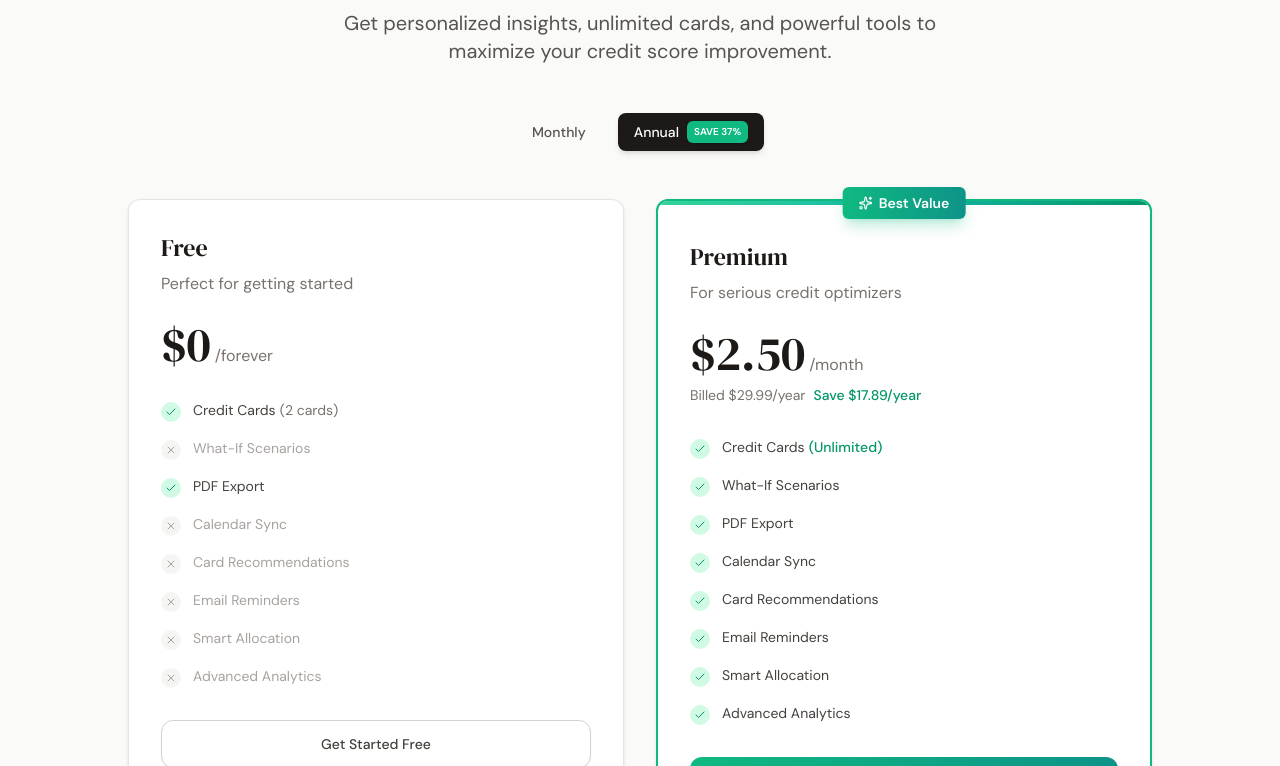
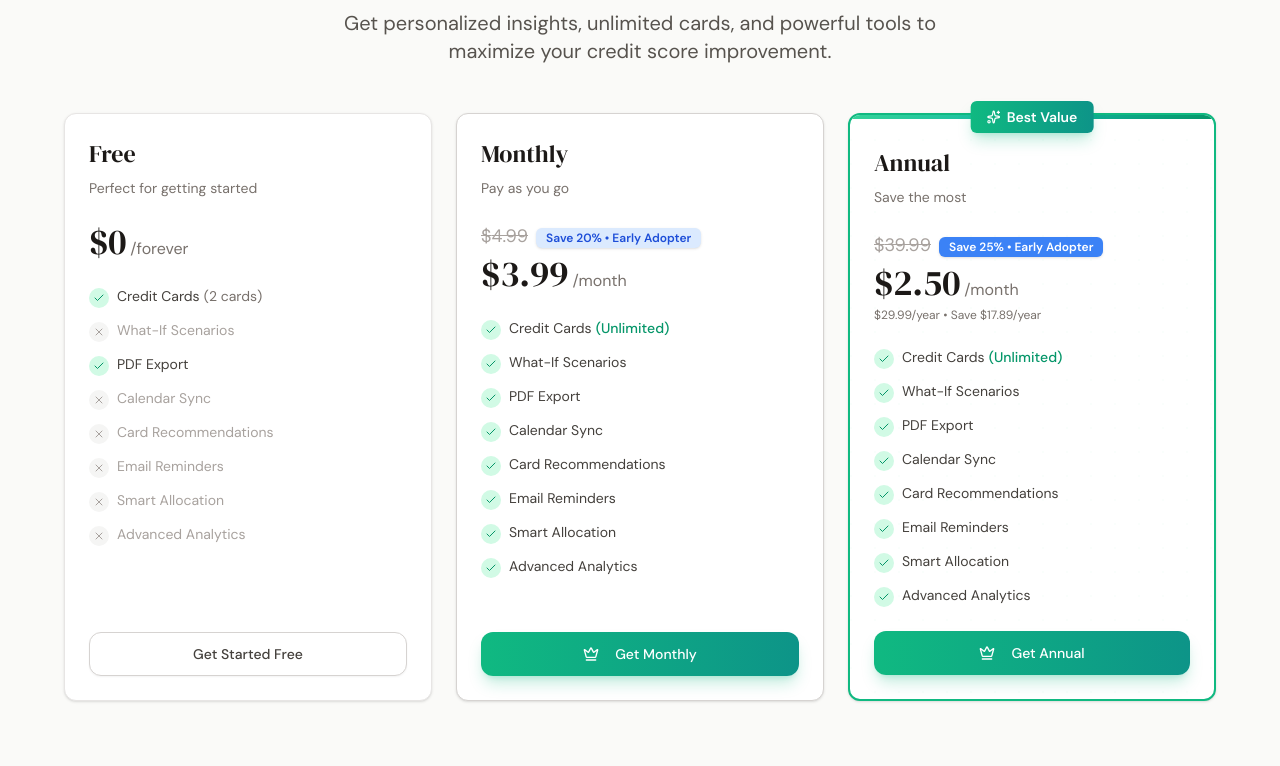
Before and after one commit to MatthiasMasiero/CardTempo, a Next.js app: page /pricing in a window 1280 px wide. Shown: the part 334-1100 px from the top of the page. Built offline with nearby package versions, Linux system fonts and the light colour scheme; no server answers.

Commit message:
fixed webhooks

```diff
--- a/package.json
+++ b/package.json
@@ -40,6 +40,7 @@
     "@upstash/ratelimit": "^2.0.7",
     "@upstash/redis": "^1.36.0",
     "@vercel/analytics": "^1.6.1",
+    "@vercel/speed-insights": "^1.3.1",
     "class-variance-authority": "^0.7.1",
     "clsx": "^2.1.1",
     "date-fns": "^4.1.0",
--- a/src/app/layout.tsx
+++ b/src/app/layout.tsx
@@ -4,6 +4,7 @@ import { DM_Serif_Display, DM_Sans } from "next/font/google";
 import "./globals.css";
 import { AuthSync } from "@/components/AuthSync";
 import { Analytics } from "@vercel/analytics/react";
+import { SpeedInsights } from "@vercel/speed-insights/next";
 
 const geistSans = localFont({
   src: "./fonts/GeistVF.woff",
@@ -80,6 +81,7 @@ export default function RootLayout({
         <AuthSync />
         {children}
         <Analytics />
+        <SpeedInsights />
       </body>
     </html>
   );
--- a/src/app/pricing/page.tsx
+++ b/src/app/pricing/page.tsx
@@ -25,14 +25,17 @@ import {
 
 const PRICING = {
   monthly: {
+    originalAmount: 4.99,
     amount: 3.99,
     label: 'month',
+    savings: '20%',
   },
   annual: {
+    originalAmount: 39.99,
     amount: 29.99,
     monthlyEquivalent: 2.50,
     label: 'year',
-    savings: '37%',
+    savings: '25%',
   },
 };
 
@@ -89,26 +92,25 @@ function PricingPageContent() {
   const { isAuthenticated } = useAuthStore();
   const { isPremium, isGrandfathered, subscription } = useSubscriptionStore();
 
-  const [isAnnual, setIsAnnual] = useState(true);
-  const [isLoading, setIsLoading] = useState(false);
+  const [isLoadingMonthly, setIsLoadingMonthly] = useState(false);
+  const [isLoadingAnnual, setIsLoadingAnnual] = useState(false);
 
   const upgradeCanceled = searchParams.get('upgrade') === 'canceled';
 
-  const handleUpgrade = async () => {
+  const handleUpgrade = async (interval: 'monthly' | 'annual') => {
     if (!isAuthenticated) {
       router.push('/login?redirect=/pricing');
       return;
     }
 
-    setIsLoading(true);
+    const setLoading = interval === 'annual' ? setIsLoadingAnnual : setIsLoadingMonthly;
+    setLoading(true);
 
     try {
       const response = await fetch('/api/stripe/checkout', {
         method: 'POST',
         headers: { 'Content-Type': 'application/json' },
-        body: JSON.stringify({
-          interval: isAnnual ? 'annual' : 'monthly',
-        }),
+        body: JSON.stringify({ interval }),
       });
 
       const data = await response.json();
@@ -117,16 +119,17 @@ function PricingPageContent() {
         window.location.href = data.url;
       } else {
         console.error('[Pricing] No checkout URL returned');
-        setIsLoading(false);
+        setLoading(false);
       }
     } catch (error) {
       console.error('[Pricing] Error creating checkout session:', error);
-      setIsLoading(false);
+      setLoading(false);
     }
   };
 
   const handleManageSubscription = async () => {
-    setIsLoading(true);
+    setIsLoadingMonthly(true);
+    setIsLoadingAnnual(true);
 
     try {
       const response = await fetch('/api/stripe/portal', {
@@ -139,11 +142,13 @@ function PricingPageContent() {
         window.location.href = data.url;
       } else {
         console.error('[Pricing] No portal URL returned');
-        setIsLoading(false);
+        setIsLoadingMonthly(false);
+        setIsLoadingAnnual(false);
       }
     } catch (error) {
       console.error('[Pricing] Error creating portal session:', error);
-      setIsLoading(false);
+      setIsLoadingMonthly(false);
+      setIsLoadingAnnual(false);
     }
   };
 
@@ -266,61 +271,28 @@ function PricingPageContent() {
           </div>
         </RevealOnScroll>
 
-        {/* Billing Toggle */}
-        {!isPremium && (
-          <RevealOnScroll delay={0.1}>
-            <div className="flex items-center justify-center gap-4 mb-12">
-              <button
-                onClick={() => setIsAnnual(false)}
-                className={`px-4 py-2 rounded-lg text-sm font-medium transition-all ${
-                  !isAnnual
-                    ? 'bg-stone-900 text-white shadow-md'
-                    : 'text-stone-600 hover:text-stone-900'
-                }`}
-              >
-                Monthly
-              </button>
-              <button
-                onClick={() => setIsAnnual(true)}
-                className={`px-4 py-2 rounded-lg text-sm font-medium transition-all flex items-center gap-2 ${
-                  isAnnual
-                    ? 'bg-stone-900 text-white shadow-md'
-                    : 'text-stone-600 hover:text-stone-900'
-                }`}
-              >
-                Annual
-                {isAnnual && (
-                  <Badge className="bg-emerald-500 text-white text-[10px] px-1.5 py-0 font-semibold">
-                    SAVE {PRICING.annual.savings}
-                  </Badge>
-                )}
-              </button>
-            </div>
-          </RevealOnScroll>
-        )}
-
         {/* Pricing Cards */}
-        <div className="mx-auto max-w-5xl">
-          <div className="grid gap-8 lg:grid-cols-2">
+        <div className="mx-auto max-w-6xl">
+          <div className="grid gap-6 lg:grid-cols-3">
             {/* Free Tier */}
-            <RevealOnScroll delay={0.2}>
-              <Card className="relative border-stone-200 bg-white h-full">
-                <CardContent className="p-8">
+            <RevealOnScroll delay={0.1}>
+              <Card className="relative border-stone-200 bg-white h-full flex flex-col">
+                <CardContent className="p-6 flex-1 flex flex-col">
                   <div className="mb-6">
                     <h3 className="font-display text-2xl text-stone-900 mb-2">Free</h3>
-                    <p className="text-stone-500">Perfect for getting started</p>
+                    <p className="text-sm text-stone-500">Perfect for getting started</p>
                   </div>
 
-                  <div className="mb-8">
+                  <div className="mb-6">
                     <div className="flex items-baseline gap-1">
-                      <span className="font-display text-5xl text-stone-900">$0</span>
+                      <span className="font-display text-4xl text-stone-900">$0</span>
                       <span className="text-stone-500">/forever</span>
                     </div>
                   </div>
 
-                  <ul className="space-y-4 mb-8">
+                  <ul className="space-y-3 mb-6 flex-1">
                     {features.map(({ key, free }) => (
-                      <li key={key} className="flex items-start gap-3">
+                      <li key={key} className="flex items-start gap-2">
                         {free ? (
                           <div className="w-5 h-5 rounded-full bg-emerald-100 flex items-center justify-center flex-shrink-0 mt-0.5">
                             <Check className="h-3 w-3 text-emerald-600" />
@@ -342,7 +314,7 @@ function PricingPageContent() {
 
                   {!isAuthenticated ? (
                     <Button
-                      className="w-full h-12 rounded-xl border-stone-300 text-stone-700 hover:bg-stone-100"
+                      className="w-full h-11 rounded-xl border-stone-300 text-stone-700 hover:bg-stone-100"
                       variant="outline"
                       onClick={() => router.push('/signup')}
                     >
@@ -350,7 +322,7 @@ function PricingPageContent() {
                     </Button>
                   ) : (
                     <Button
-                      className="w-full h-12 rounded-xl border-stone-300 text-stone-500"
+                      className="w-full h-11 rounded-xl border-stone-300 text-stone-500"
                       variant="outline"
                       disabled
                     >
@@ -361,67 +333,33 @@ function PricingPageContent() {
               </Card>
             </RevealOnScroll>
 
-            {/* Premium Tier */}
-            <RevealOnScroll delay={0.3}>
-              <div className="relative">
-                {/* Badge - changes based on billing period */}
-                <div className="absolute -top-3 left-1/2 -translate-x-1/2 z-10">
-                  <Badge className="bg-gradient-to-r from-emerald-500 to-teal-600 text-white px-4 py-1.5 text-sm font-semibold shadow-lg shadow-emerald-500/25 border-0">
-                    {isAnnual ? (
-                      <>
-                        <Sparkles className="mr-1.5 h-3.5 w-3.5" />
-                        Best Value
-                      </>
-                    ) : (
-                      <>
-                        <Check className="mr-1.5 h-3.5 w-3.5" />
-                        Full Access
-                      </>
-                    )}
-                  </Badge>
-                </div>
-
-                <Card className="relative border-2 border-emerald-500 bg-white h-full overflow-hidden">
-                  {/* Gradient accent line */}
-                  <div className="absolute top-0 left-0 right-0 h-1 bg-gradient-to-r from-emerald-400 via-teal-500 to-emerald-600" />
-
-                {/* Subtle background pattern */}
-                <div className="absolute inset-0 opacity-[0.02]">
-                  <div
-                    className="absolute inset-0"
-                    style={{
-                      backgroundImage: `radial-gradient(circle at 1px 1px, #10b981 1px, transparent 0)`,
-                      backgroundSize: '24px 24px',
-                    }}
-                  />
-                </div>
-
-                <CardContent className="p-8 pt-10 relative">
+            {/* Monthly Premium */}
+            <RevealOnScroll delay={0.2}>
+              <Card className="relative border-stone-300 bg-white h-full overflow-hidden flex flex-col">
+                <CardContent className="p-6 relative flex-1 flex flex-col">
                   <div className="mb-6">
-                    <h3 className="font-display text-2xl text-stone-900 mb-2">Premium</h3>
-                    <p className="text-stone-500">For serious credit optimizers</p>
+                    <h3 className="font-display text-2xl text-stone-900 mb-2">Monthly</h3>
+                    <p className="text-sm text-stone-500">Pay as you go</p>
                   </div>
 
-                  <div className="mb-8">
+                  <div className="mb-6">
+                    <div className="flex items-baseline gap-2 mb-1">
+                      <span className="text-lg text-stone-400 line-through">${PRICING.monthly.originalAmount}</span>
+                      <Badge className="bg-blue-100 text-blue-700 border-0 text-xs">
+                        Save {PRICING.monthly.savings} • Early Adopter
+                      </Badge>
+                    </div>
                     <div className="flex items-baseline gap-1">
-                      <span className="font-display text-5xl text-stone-900">
-                        ${isAnnual ? PRICING.annual.monthlyEquivalent.toFixed(2) : PRICING.monthly.amount.toFixed(2)}
+                      <span className="font-display text-4xl text-stone-900">
+                        ${PRICING.monthly.amount.toFixed(2)}
                       </span>
                       <span className="text-stone-500">/month</span>
                     </div>
-                    {isAnnual && (
-                      <p className="mt-2 text-sm text-stone-500">
-                        Billed ${PRICING.annual.amount}/year
-                        <span className="ml-2 text-emerald-600 font-medium">
-                          Save ${((PRICING.monthly.amount * 12) - PRICING.annual.amount).toFixed(2)}/year
-                        </span>
-                      </p>
-                    )}
                   </div>
 
-                  <ul className="space-y-4 mb-8">
+                  <ul className="space-y-3 mb-6 flex-1">
                     {features.map(({ key, premium }) => (
-                      <li key={key} className="flex items-start gap-3">
+                      <li key={key} className="flex items-start gap-2">
                         <div className="w-5 h-5 rounded-full bg-emerald-100 flex items-center justify-center flex-shrink-0 mt-0.5">
                           <Check className="h-3 w-3 text-emerald-600" />
                         </div>
@@ -437,29 +375,123 @@ function PricingPageContent() {
 
                   {isPremium && !isGrandfathered ? (
                     <Button
-                      className="w-full h-12 rounded-xl border-emerald-300 text-emerald-700 hover:bg-emerald-50"
+                      className="w-full h-11 rounded-xl border-emerald-300 text-emerald-700 hover:bg-emerald-50"
                       variant="outline"
                       onClick={handleManageSubscription}
-                      disabled={isLoading}
+                      disabled={isLoadingMonthly}
                     >
-                      {isLoading && <Loader2 className="mr-2 h-4 w-4 animate-spin" />}
+                      {isLoadingMonthly && <Loader2 className="mr-2 h-4 w-4 animate-spin" />}
                       Manage Subscription
                     </Button>
                   ) : (
                     <Button
-                      className="w-full h-12 rounded-xl bg-gradient-to-r from-emerald-500 to-teal-600 hover:from-emerald-600 hover:to-teal-700 text-white shadow-lg shadow-emerald-500/25 transition-all hover:shadow-emerald-500/40"
-                      onClick={handleUpgrade}
-                      disabled={isLoading}
+                      className="w-full h-11 rounded-xl bg-gradient-to-r from-emerald-500 to-teal-600 hover:from-emerald-600 hover:to-teal-700 text-white shadow-lg shadow-emerald-500/25 transition-all hover:shadow-emerald-500/40"
+                      onClick={() => handleUpgrade('monthly')}
+                      disabled={isLoadingMonthly}
                     >
-                      {isLoading ? (
+                      {isLoadingMonthly ? (
                         <Loader2 className="mr-2 h-4 w-4 animate-spin" />
                       ) : (
                         <Crown className="mr-2 h-4 w-4" />
                       )}
-                      {isGrandfathered ? 'Subscribe Now' : 'Upgrade to Premium'}
+                      {isGrandfathered ? 'Subscribe Now' : 'Get Monthly'}
                     </Button>
                   )}
                 </CardContent>
+              </Card>
+            </RevealOnScroll>
+
+            {/* Annual Premium - Best Value */}
+            <RevealOnScroll delay={0.3}>
+              <div className="relative">
+                {/* Best Value Badge */}
+                <div className="absolute -top-3 left-1/2 -translate-x-1/2 z-10">
+                  <Badge className="bg-gradient-to-r from-emerald-500 to-teal-600 text-white px-4 py-1.5 text-sm font-semibold shadow-lg shadow-emerald-500/25 border-0">
+                    <Sparkles className="mr-1.5 h-3.5 w-3.5" />
+                    Best Value
+                  </Badge>
+                </div>
+
+                <Card className="relative border-2 border-emerald-500 bg-white h-full overflow-hidden flex flex-col">
+                  {/* Gradient accent line */}
+                  <div className="absolute top-0 left-0 right-0 h-1 bg-gradient-to-r from-emerald-400 via-teal-500 to-emerald-600" />
+
+                  {/* Subtle background pattern */}
+                  <div className="absolute inset-0 opacity-[0.02]">
+                    <div
+                      className="absolute inset-0"
+                      style={{
+                        backgroundImage: `radial-gradient(circle at 1px 1px, #10b981 1px, transparent 0)`,
+                        backgroundSize: '24px 24px',
+                      }}
+                    />
+                  </div>
+
+                  <CardContent className="p-6 pt-8 relative flex-1 flex flex-col">
+                    <div className="mb-6">
+                      <h3 className="font-display text-2xl text-stone-900 mb-2">Annual</h3>
+                      <p className="text-sm text-stone-500">Save the most</p>
+                    </div>
+
+                    <div className="mb-6">
+                      <div className="flex items-baseline gap-2 mb-1">
+                        <span className="text-lg text-stone-400 line-through">${PRICING.annual.originalAmount}</span>
+                        <Badge className="bg-blue-500 text-white border-0 text-xs">
+                          Save {PRICING.annual.savings} • Early Adopter
+                        </Badge>
+                      </div>
+                      <div className="flex items-baseline gap-1 mb-1">
+                        <span className="font-display text-4xl text-stone-900">
+                          ${PRICING.annual.monthlyEquivalent.toFixed(2)}
+                        </span>
+                        <span className="text-stone-500">/month</span>
+                      </div>
+                      <p className="text-xs text-stone-500">
+                        ${PRICING.annual.amount}/year • Save ${((PRICING.monthly.amount * 12) - PRICING.annual.amount).toFixed(2)}/year
+                      </p>
+                    </div>
+
+                    <ul className="space-y-3 mb-6 flex-1">
+                      {features.map(({ key, premium }) => (
+                        <li key={key} className="flex items-start gap-2">
+                          <div className="w-5 h-5 rounded-full bg-emerald-100 flex items-center justify-center flex-shrink-0 mt-0.5">
+                            <Check className="h-3 w-3 text-emerald-600" />
+                          </div>
+                          <span className="text-sm text-stone-700">
+                            {FEATURE_DESCRIPTIONS[key].title}
+                            {typeof premium === 'string' && (
+                              <span className="ml-1 text-emerald-600 font-medium">({premium})</span>
+                            )}
+                          </span>
+                        </li>
+                      ))}
+                    </ul>
+
+                    {isPremium && !isGrandfathered ? (
+                      <Button
+                        className="w-full h-11 rounded-xl border-emerald-300 text-emerald-700 hover:bg-emerald-50"
+                        variant="outline"
+                        onClick={handleManageSubscription}
+                        disabled={isLoadingAnnual}
+                      >
+                        {isLoadingAnnual && <Loader2 className="mr-2 h-4 w-4 animate-spin" />}
+                        Manage Subscription
+                      </Button>
+                    ) : (
+                      <Button
+                        className="w-full h-11 rounded-xl bg-gradient-to-r from-emerald-500 to-teal-600 hover:from-emerald-600 hover:to-teal-700 text-white shadow-lg shadow-emerald-500/25 transition-all hover:shadow-emerald-500/40"
+                        onClick={() => handleUpgrade('annual')}
+                        disabled={isLoadingAnnual}
+                      >
+                        {isLoadingAnnual ? (
+                          <Loader2 className="mr-2 h-4 w-4 animate-spin" />
+                        ) : (
+                          <Crown className="mr-2 h-4 w-4" />
+                        )}
+                        {isGrandfathered ? 'Subscribe Now' : 'Get Annual'}
+                      </Button>
+                    )}
+                  </CardContent>
                 </Card>
               </div>
             </RevealOnScroll>
@@ -529,16 +561,11 @@ function PricingPageContent() {
               </p>
               <div className="flex flex-col sm:flex-row gap-4 justify-center">
                 <Button
-                  onClick={handleUpgrade}
-                  disabled={isLoading}
+                  onClick={() => router.push('/pricing')}
                   className="h-12 px-8 rounded-xl bg-gradient-to-r from-emerald-500 to-teal-600 hover:from-emerald-600 hover:to-teal-700 text-white shadow-lg shadow-emerald-500/25 transition-all hover:shadow-emerald-500/40"
                 >
-                  {isLoading ? (
-                    <Loader2 className="mr-2 h-4 w-4 animate-spin" />
-                  ) : (
-                    <Crown className="mr-2 h-4 w-4" />
-                  )}
-                  Get Premium
+                  <Crown className="mr-2 h-4 w-4" />
+                  View Plans
                 </Button>
                 <Link href="/calculator">
                   <Button
--- a/src/components/UpgradePrompt.tsx
+++ b/src/components/UpgradePrompt.tsx
@@ -163,7 +163,7 @@ export function UpgradePrompt({
             Upgrade to Premium
           </Button>
           <p className="mt-4 text-xs text-stone-400">
-            Starting at $2.50/month with annual billing
+            From $3.99/month • Annual plans save 25%
           </p>
         </CardContent>
       </Card>
```
Also changed, not shown: 1 other file (tests, documents, lock files or other folders).
